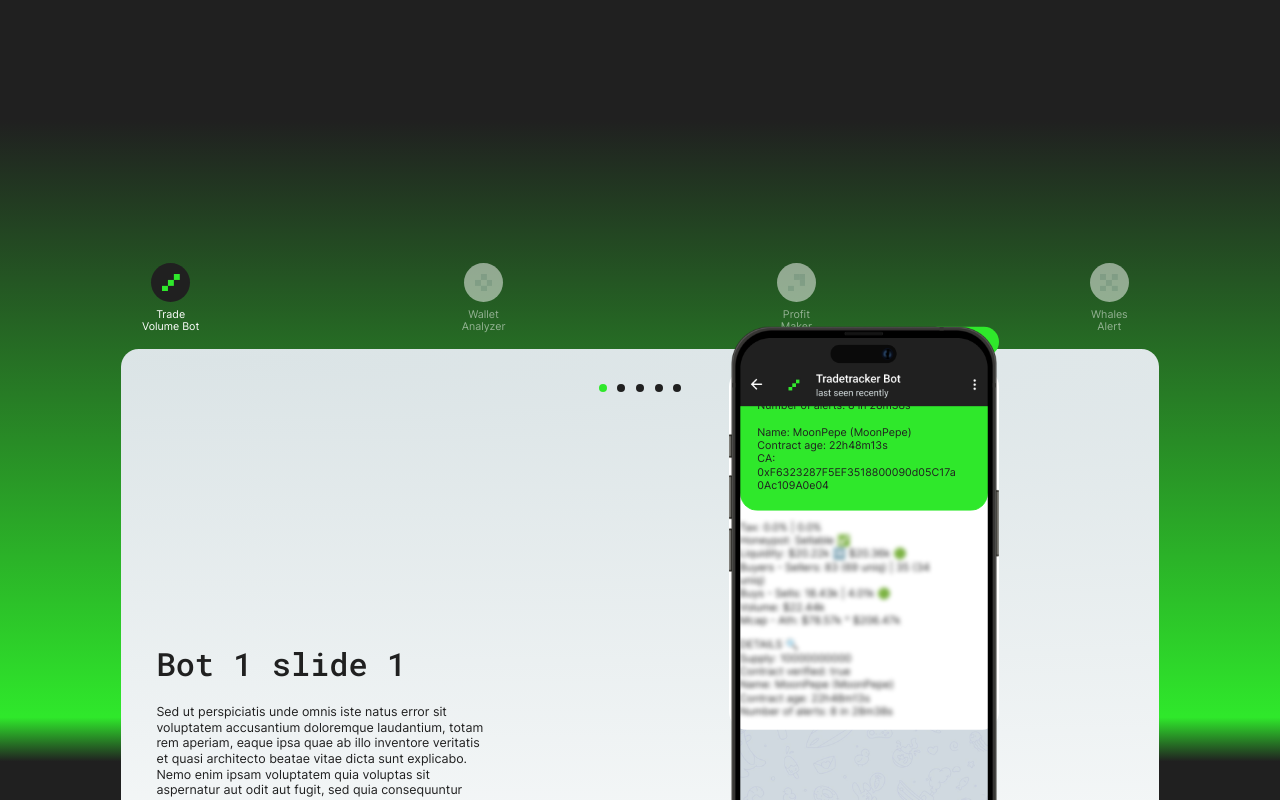
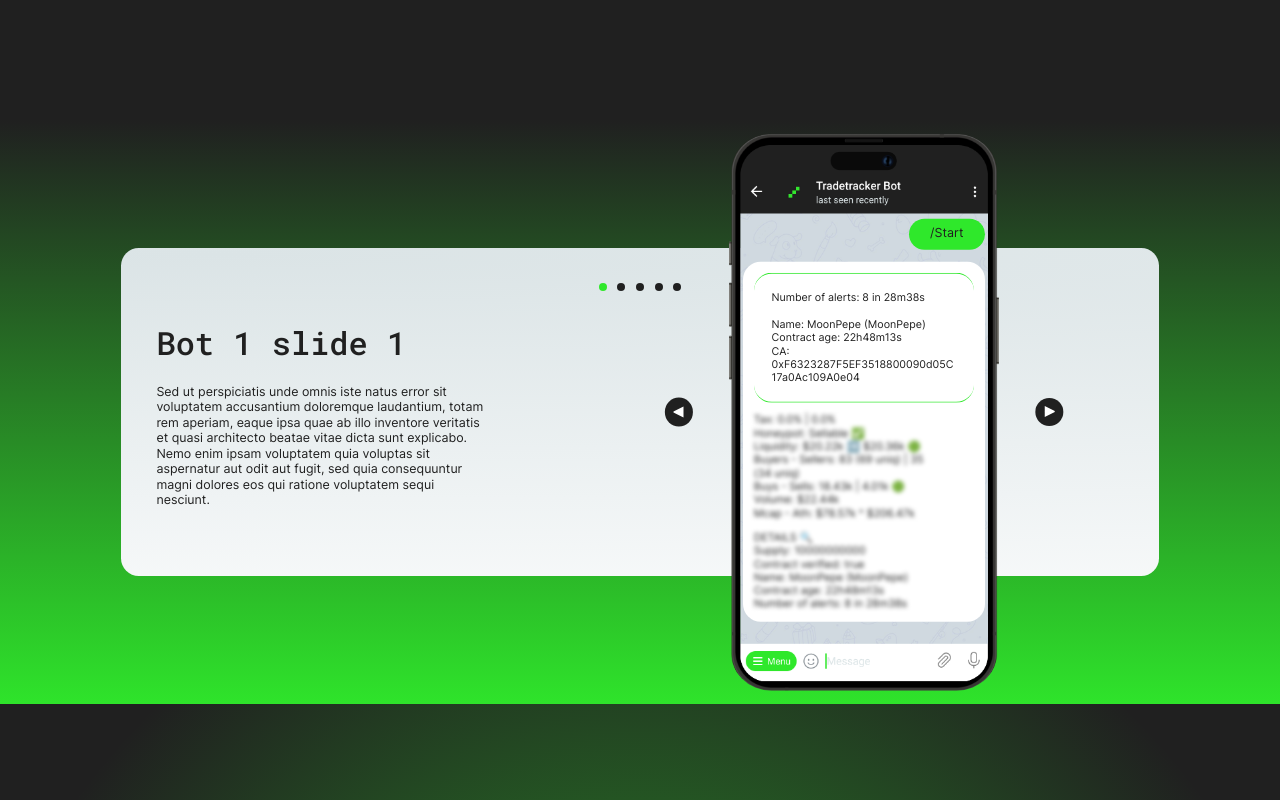
Before and after one commit to nigel-riss/trade-tracker-landing, a Next.js app: page / in a window 1280 px wide. Shown: the part 1260-2060 px from the top of the page. Built offline with nearby package versions, Linux system fonts and the light colour scheme.

Commit message:
feat: wip: add slider navigation

```diff
--- a/src/components/Slider.tsx
+++ b/src/components/Slider.tsx
@@ -16,6 +16,8 @@
 interface SliderProps {
   slides?: Slide[],
   paginationEl: HTMLElement | null,
+  leftButtonEl: HTMLElement | null,
+  rightButtonEl: HTMLElement | null,
   onSlideChange: (index: number) => void,
 }
 
@@ -23,6 +25,8 @@
   const {
     slides,
     paginationEl,
+    leftButtonEl,
+    rightButtonEl,
     onSlideChange,
   } = props;
 
@@ -34,12 +38,16 @@
       className={styles.slider}
       spaceBetween={50}
       slidesPerView={1}
-      onSlideChange={(swiper) => { onSlideChange(swiper.activeIndex); }}
+      onSlideChange={(swiper) => {
+        onSlideChange(swiper.realIndex);
+      }}
       // onSwiper={(swiper) => console.log(swiper)}
       loop
-      // navigation={{
-      //   enabled: true,
-      // }}
+      navigation={{
+        enabled: true,
+        prevEl: leftButtonEl,
+        nextEl: rightButtonEl,
+      }}
       pagination={{
         enabled: true,
         horizontalClass: paginationClass,
--- a/src/components/SliderSection.tsx
+++ b/src/components/SliderSection.tsx
@@ -1,6 +1,7 @@
 import { Product } from '@/data/products';
 import styles from '@/styles/SliderSection.module.scss';
 import { useEffect, useRef, useState } from 'react';
+import clsx from 'clsx';
 import IPhone from './IPhone';
 import ProductButton from './ProductButton';
 import Slider from './Slider';
@@ -16,11 +17,21 @@
   const [currentSlide, setCurrentSlide] = useState(0);
   const paginationRef = useRef(null);
   const [paginationEl, setPaginationEl] = useState(null);
+  const leftButtonRef = useRef(null);
+  const [leftButtonEl, setLeftButtonEl] = useState(null);
+  const rightButtonRef = useRef(null);
+  const [rightButtonEl, setRightButtonEl] = useState(null);
 
   useEffect(() => {
     setPaginationEl(paginationRef.current);
+    setLeftButtonEl(leftButtonRef.current);
+    setRightButtonEl(rightButtonRef.current);
   // eslint-disable-next-line react-hooks/exhaustive-deps
-  }, [paginationRef.current]);
+  }, [
+    paginationRef.current,
+    leftButtonRef.current,
+    rightButtonRef.current,
+  ]);
 
   const currentProduct:Product | undefined = products
     .find((product) => product.id === currentId);
@@ -60,16 +71,41 @@
           className={styles.pagination}
           ref={paginationRef}
         />
+
         <Slider
           key={currentId}
           slides={currentProduct?.slides}
           paginationEl={paginationEl}
+          leftButtonEl={leftButtonEl}
+          rightButtonEl={rightButtonEl}
           onSlideChange={(index: number) => {
-            console.log(index);
             setCurrentSlide(index);
           }}
         />
+
         <div className={styles.phoneContainer}>
+          <div className={styles.navigation}>
+            <button
+              className={clsx({
+                [styles.button]: true,
+                [styles.buttonLeft]: true,
+              })}
+              type="button"
+              ref={leftButtonRef}
+            >
+              &larr;
+            </button>
+            <button
+              className={clsx({
+                [styles.button]: true,
+                [styles.buttonRight]: true,
+              })}
+              type="button"
+              ref={rightButtonRef}
+            >
+              &rarr;
+            </button>
+          </div>
           <IPhone
             current={currentSlide}
             messages={currentProduct?.messages}
--- a/src/data/products.ts
+++ b/src/data/products.ts
@@ -78,8 +78,8 @@
 
       Name: MoonPepe (MoonPepe)
       Contract age: 22h48m13s
-      CA: 0xF6323287F5EF3518800090d05C17a
-      0Ac109A0e04`,
+      CA: 0xF6323287F5EF3518800090d05C
+      17a0Ac109A0e04`,
       `Tax: 0.0% | 0.0%
       Honeypot: Sellable ✅
       Liquidity: $20.22k ➡️ $20.36k 🟢
--- a/src/styles/IPhone.module.scss
+++ b/src/styles/IPhone.module.scss
@@ -2,10 +2,15 @@
 
 
 .iphone {
-
   @include atTablet {
     // positioning
     position: relative;
+
+    // box model
+    width: 19rem;
+
+    // border
+    border-radius: 3rem;
 
     // box model
     aspect-ratio: 404/832;
@@ -13,6 +18,7 @@
     // visual
     background-image: url('../assets/img/deco/iphone-bg.png');
     background-size: cover;
+    overflow: hidden;
   }
 }
 
@@ -22,6 +28,12 @@
   flex-direction: column;
   align-items: flex-end;
   gap: 0.875rem;
+
+  @include atTablet {
+    // box model
+    padding: 1rem;
+    padding-top: 6rem;
+  }
 }
 
 .badge {
@@ -75,8 +87,12 @@
   transition: all 0.25s ease-in-out;
 
   @include atTablet {
+    // border
     border-top: 0.125rem solid rgb(var(--white));
     border-bottom: 0.125rem solid rgb(var(--white));
+
+    // typography
+    font-size: 0.75rem;
   }
 }
 
@@ -91,6 +107,9 @@
   @include atTablet {
     // border
     border-color: rgb(var(--green));
+
+    // visual
+    background-color: transparent;
   }
 }
 
--- a/src/styles/Slider.module.scss
+++ b/src/styles/Slider.module.scss
@@ -17,7 +17,6 @@
   left: -10rem;
   z-index: 3;
 
-  border: 2px solid fuchsia;
   // typography
   color: rgb(var(--dark));
   font-size: 2rem;
--- a/src/styles/SliderSection.module.scss
+++ b/src/styles/SliderSection.module.scss
@@ -52,10 +52,19 @@
   display: grid;
   grid-auto-columns: 1fr;
   grid-auto-flow: column;
-  // gap: 1rem;
   justify-content: center;
   padding: 1rem;
-  // grid-template-columns: repeat(5, 1fr);
+
+  @include atTablet {
+    // box model
+    width: 28rem;
+    margin: 0 auto;
+  }
+
+  @include atDesktopS {
+    // box model
+    display: none;
+  }
 }
 
 .content {
@@ -80,11 +89,9 @@
     rgb(var(--chineseWhite)) 0%,
     rgb(var(--white)) 100%
   );
-  overflow: hidden;
 
   @include atTablet {
     // box model
-    height: calc(100vh - 5rem);
     width: calc(100vw - 3rem);
     margin: 0 auto;
     max-height: 46rem;
@@ -108,11 +115,85 @@
   gap: 0.75rem;
 }
 
+.navigation {
+  // box model
+  display: none;
+
+  @include atTablet {
+    // positioning
+    position: absolute;
+    top: 50%;
+    left: 50%;
+    width: 28rem;
+    transform: translate(-50%, -50%);
+    z-index: -1;
+
+    // box model
+    display: flex;
+    justify-content: space-between;
+  }
+}
+
+.button {
+  // positioning
+  position: relative;
+
+  // box model
+  display: flex;
+  align-items: center;
+  justify-content: center;
+  height: 2rem;
+  width: 2rem;
+
+  // border
+  border: none;
+  border-radius: 50%;
+
+  // typography
+  color: rgb(var(--white));
+  font-size: 0;
+
+  // visual
+  appearance: none;
+  background-color: rgb(var(--dark));
+}
+
+.button::after {
+  content: "";
+
+  // positioning
+  position: absolute;
+  transform: translate(-30%, 0);
+
+  // border
+  border: 0.5em solid transparent;
+  border-right: 1em solid rgb(var(--white));
+
+  // box model
+  display: block;
+  height: 1em;
+  width: 2em;
+
+  // typography
+  font-size: 0.75rem;
+}
+
+.buttonRight {
+  // positioning
+  transform-origin: center center;
+  transform: rotate(180deg);
+}
+
+
 .phoneContainer {
   @include atTablet {
+    // positioning
+    position: relative;
+    z-index: 2;
+
     // box model
-    margin: 0 auto;
-    width: 19rem;
+    display: flex;
+    justify-content: center;
   }
 
   @include atDesktopS {
```
